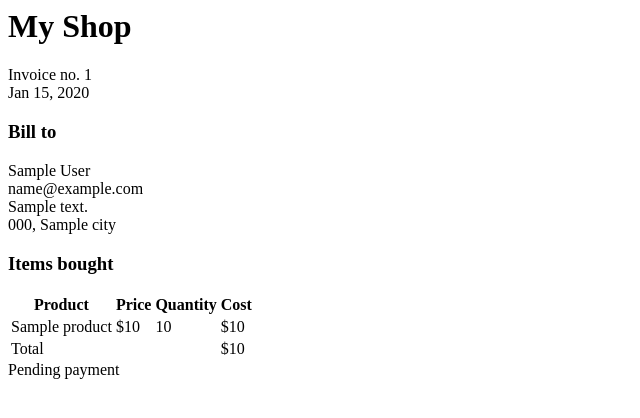
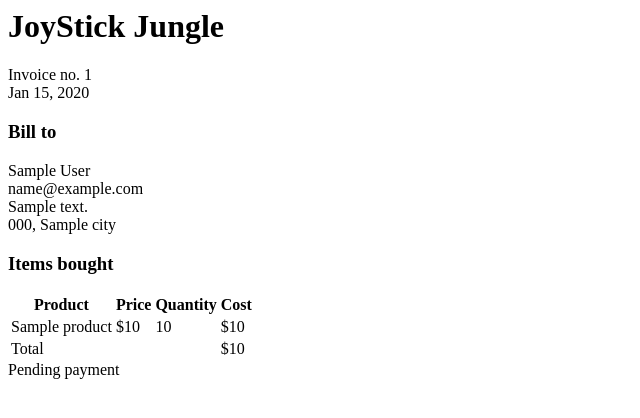
Before and after one commit to saharovartur/shop_joystick_jungle, a Django app: template templates/order/pdf.html in a window 1280 px wide. Shown: the top 418 px of the page, without its empty margins (0-640 px from the left). Run offline with Django 4.2, Linux system fonts and the light colour scheme; the template is opened without the code that fills it: most values are stand-ins (such as "Sample title", 1, 10 or a date in 2020).

Commit message:
добавил шаблон pdf заказа

```diff
--- a/templates/order/pdf.html
+++ b/templates/order/pdf.html
@@ -1,12 +1,13 @@
 <html>
 <body>
-  <h1>My Shop</h1>
+  <h1>JoyStick Jungle</h1>
   <p>
     Invoice no. {{ order.id }}<br>
     <span class="secondary">
       {{ order.created|date:"M d, Y" }}
     </span>
   </p>
+
   <h3>Bill to</h3>
   <p>
     {{ order.first_name }} {{ order.last_name }}<br>
@@ -41,7 +42,7 @@
   </table>
 
   <span class="{% if order.paid %}paid{% else %}pending{% endif %}">
-    {% if order.paid %}Paid{% else %}Pending payment{% endif %}
+    {% if order.paid %}Paid --> OK {% else %}Pending payment{% endif %}
   </span>
 </body>
 </html>
```
